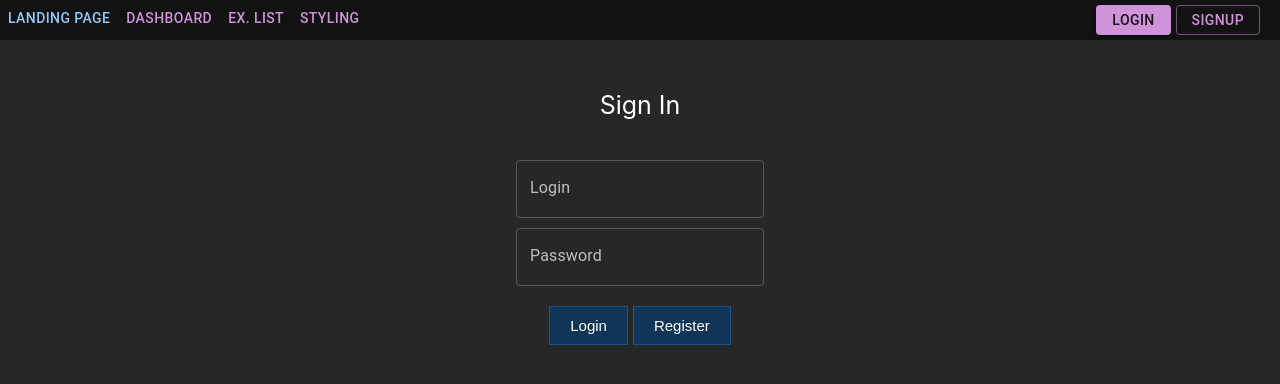
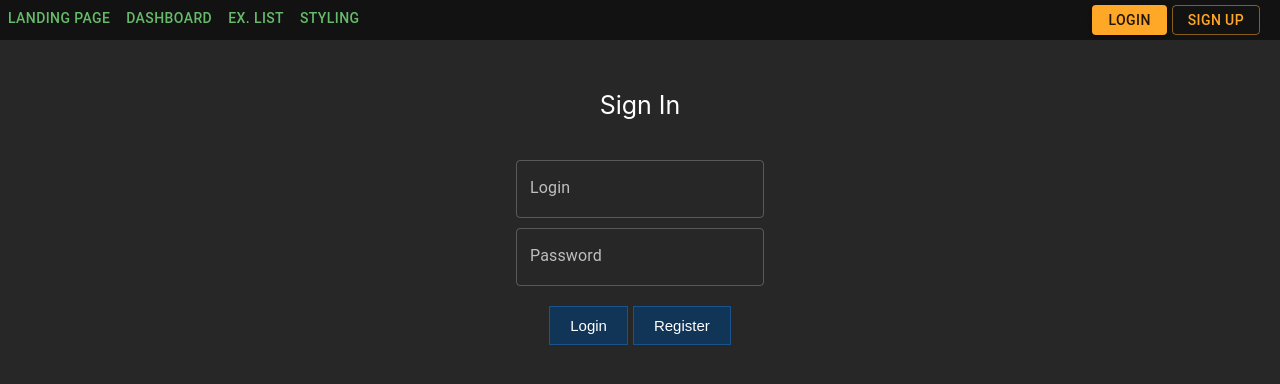
Before and after one commit to mikoogla/workoutApp, a React (Create React App) app in the folder workout-app/: page /userlogin in a window 1280 px wide. Shown: the top 384 px of the page. Built offline with nearby package versions, Linux system fonts and the light colour scheme.

Commit message:
Navbar style update + fixed key warning

```diff
--- a/workout-app/src/components/Navbar/Navbar.js
+++ b/workout-app/src/components/Navbar/Navbar.js
@@ -3,7 +3,7 @@ import Button from "@mui/material/Button";
 import IconButton from "@mui/material/IconButton";
 import MoreVertIcon from "@mui/icons-material/MoreVert";
 import Card from "../UI/Card/Card";
-
+import { options } from "./NavbarData";
 import styles from "./NavbarStyle.module.css";
 
 function Navbar() {
@@ -30,32 +30,6 @@ function Navbar() {
     setHideMenu(true);
     document.removeEventListener("click", handleClick);
   };
-  const options = [
-    {
-      name: "Landing Page",
-      href: "/landingpage",
-    },
-    {
-      name: "Dashboard",
-      href: "/dashboard",
-    },
-    {
-      name: "Ex. List",
-      href: "/course",
-    },
-    {
-      name: "Styling",
-      href: "/styling-course",
-    },
-    {
-      name: "Login",
-      href: "/userlogin",
-    },
-    {
-      name: "Sign Up",
-      href: "/sign-up",
-    },
-  ];
 
   const NavbarLong = (
     <div>
@@ -64,57 +38,58 @@ function Navbar() {
           <Button
             key={Math.random()}
             className={styles.navbar_link}
-            href="/landingpage"
+            href={options[0].href}
+            color="success"
             variant="text"
           >
-            Landing Page
+            {options[0].name}
           </Button>
           <Button
             key={Math.random()}
             className={styles.navbar_link}
-            href="/dashboard"
-            color="secondary"
+            href={options[1].href}
+            color="success"
             variant="text"
           >
-            Dashboard
+            {options[1].name}
           </Button>
           <Button
             key={Math.random()}
             className={styles.navbar_link}
-            href="/course"
-            color="secondary"
+            href={options[2].href}
+            color="success"
             variant="text"
           >
-            Ex. list
+            {options[2].name}
           </Button>
           <Button
             key={Math.random()}
             className={styles.navbar_link}
-            href="/styling-course"
-            color="secondary"
+            href={options[3].href}
+            color="success"
             variant="text"
           >
-            Styling
+            {options[3].name}
           </Button>
         </div>
         <div className={styles.Navbar__right}>
           <Button
             key={Math.random()}
             className={styles.button}
-            href="/userlogin"
-            color="secondary"
+            href={options[4].href}
+            color="warning"
             variant="contained"
           >
-            Login
+            {options[4].name}
           </Button>
           <Button
             key={Math.random()}
             className={styles.button}
-            href="/sign-up"
-            color="secondary"
+            href={options[5].href}
+            color="warning"
             variant="outlined"
           >
-            Signup
+            {options[5].name}
           </Button>
         </div>
       </div>
@@ -143,8 +118,12 @@ function Navbar() {
       >
         <Card style={{ flexDirection: "column", margin: "30px 20px" }}>
           {options.map((option) => (
-            <a href={option.href} className={styles.menu_item}>
-              <div key={Math.random()}>{option.name}</div>
+            <a
+              key={Math.random()}
+              href={option.href}
+              className={styles.menu_item}
+            >
+              <div>{option.name}</div>
             </a>
           ))}
           <div
--- /dev/null
+++ b/workout-app/src/components/Navbar/NavbarData.js
@@ -0,0 +1,28 @@
+const options = [
+  {
+    name: "Landing Page",
+    href: "/landingpage",
+  },
+  {
+    name: "Dashboard",
+    href: "/dashboard",
+  },
+  {
+    name: "Ex. List",
+    href: "/course",
+  },
+  {
+    name: "Styling",
+    href: "/styling-course",
+  },
+  {
+    name: "Login",
+    href: "/userlogin",
+  },
+  {
+    name: "Sign Up",
+    href: "/sign-up",
+  },
+];
+
+export { options };
--- a/workout-app/src/components/UserLogin/UserLogin.js
+++ b/workout-app/src/components/UserLogin/UserLogin.js
@@ -71,7 +71,7 @@ function UserLogin() {
           <TextField
             className="form_input"
             type="password"
-            id="firstName"
+            id="secondName"
             label="Password"
             variant="outlined"
           />
```
